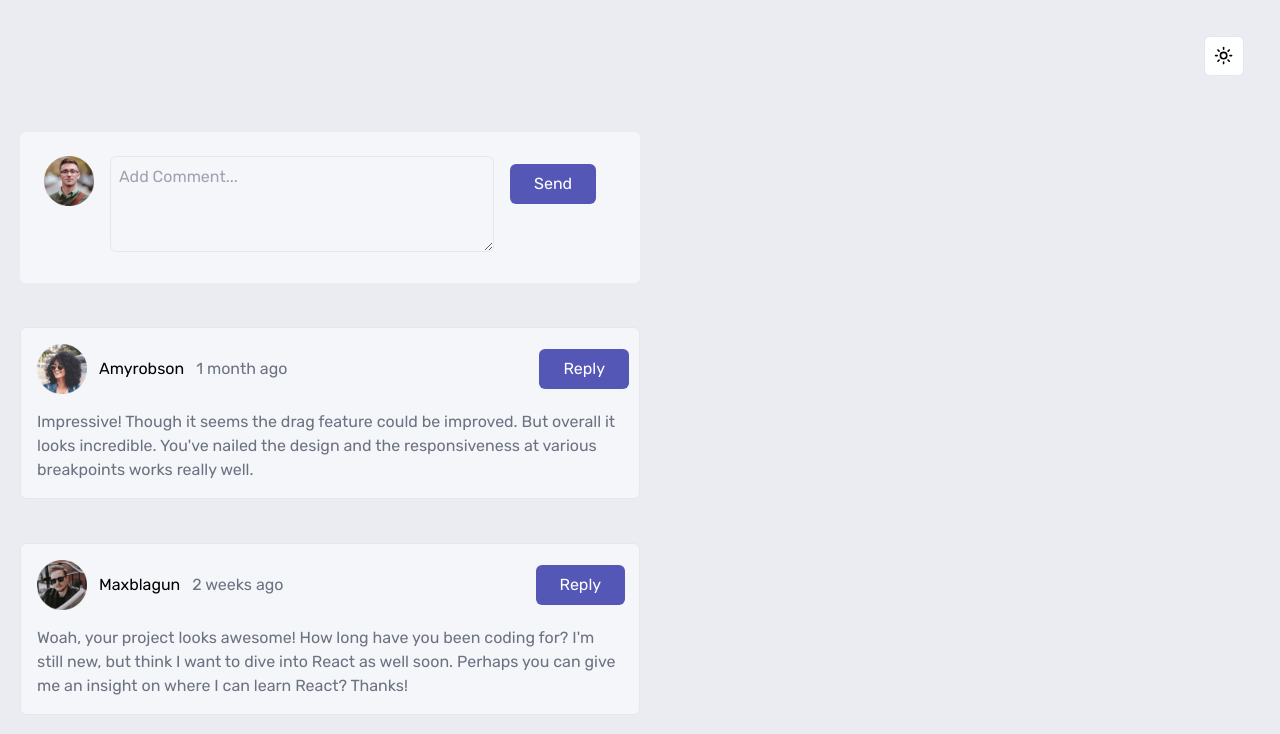
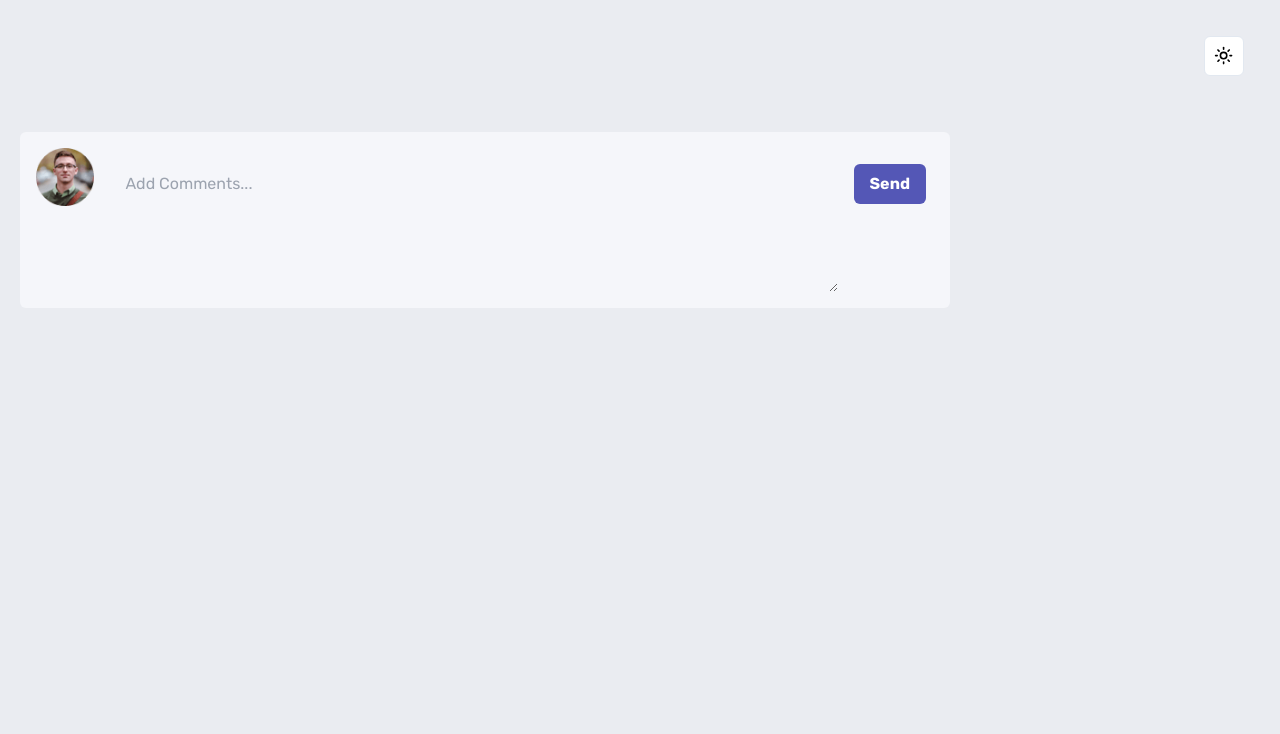
Before and after one commit to Fred-omojole/interactive-comments, a Next.js app: page / in a window 1280 px wide. Shown: the top 734 px of the page. Built offline with nearby package versions, Linux system fonts and the light colour scheme.

Commit message:
ui styling

```diff
--- a/app/(home)/components/Comments.tsx
+++ b/app/(home)/components/Comments.tsx
@@ -1,6 +1,8 @@
-import React, { useRef, useState } from "react";
+import React, { useState } from "react";
 import { Data, Comment, Reply, CurrentUser } from "@/lib/Definition";
 import Image from "next/image";
+
+import Replyy from "./Replyy";
 
 const Comments = () => {
   const [comment, setComment] = useState(Data.comments);
@@ -26,75 +28,49 @@ const Comments = () => {
   };
 
   return (
-    <>
-      <div className="mt-10 lg:w-2/4 bg-[hsl(228,33%,97%)] rounded-md">
-        <div className="flex flex-row gap-4 p-6 mx-auto ">
-          <div>
+    <div className="">
+
+     <div className="p-3 mt-10 bg-[hsl(228,33%,97%)] rounded-md lg:flex lg:gap-2 lg:w-3/4 lg:p-4">
+     <div className=" lg:h-36">
         <Image
+        className="lg:hidden mb-4 lg:m-auto"
           src={Data.currentUser.image.png}
-              alt="image"
+          alt="current user "
           width={50}
           height={50}
         />
+
+<Image
+        className="hidden lg:block"
+          src={Data.currentUser.image.png}
+          alt="current user "
+          width={80}
+          height={60}
+        />
+
+
       </div>
 
-          {/* INPUT AREA FOR CURRENT USER COMMENT  */}
-          <div>
-            <label className="">
+      <label className="w-[1024px] ">
+        {" "}
         <textarea
+          className="w-full p-6 mb-2 h-full bg-[hsl(228,33%,97%)]"
+          placeholder="Add Comments..."
           value={commentBody}
           onChange={(e) => setCommentBody(e.target.value)}
-                placeholder="Add Comment..."
-                className="border-[1px]  md:w-96 p-2 text-gray-500  bg-[hsl(228,33%,97%)] rounded-md h-24"
-              />
-            </label>{" "}
-          </div>
-          {/* SEND BUTTON FOR CURRENT USER COMMENTS */}
-          <div>
-            <button
-              onClick={() => handleComment()}
-              className="moderateBlue lg:mt-2 text-white rounded-md border-none px-6 h-10"
-            >
-              Send
+        ></textarea>
+      </label>
+
+      <div className="p-2 grid place-content-end lg:flex lg:items-start mt-2 mb-4 ">
+        <button onClick={()=> {handleComment()}} className="relative capitalize font-semibold text-white rounded-md moderateBlue  px-6 py-2 lg:px-4 lg:py-2   ">
+          send
         </button>
       </div>
-        </div>
+
+
      </div>
 
-      <div className="mt-10">
-        {comment.map((comment, commentIndex) => (
-          <div className="my-11 " key={commentIndex}>
-            <div className="  w-auto lg:w-1/2 border-[1px]  p-4 h-auto bg-[hsl(228,33%,97%)] rounded-md ">
-              <div className=" ">
-                <div className="flex items-center gap-3 ">
-                  <Image
-                    src={comment.user.image.png}
-                    alt="image"
-                    width={50}
-                    height={50}
-                  />
-                  <h3 className="capitalize">{comment.user.username}</h3>
-                  <p className="text-gray-500">{comment.createdAt}</p>
-
-                  <div className="md:relative md:left-72 lg:left-60">
-                    <button className="   moderateBlue text-white rounded-md border-none px-6 h-10">
-                      Reply
-                    </button>
     </div>
-                </div>
-
-                {/* REPLY BUTTON */}
-                {/* <div className=" flex  mt-4"> */}
-
-                {/* </div> */}
-
-                <div className="mt-4 text-gray-500 ">{comment.content}</div>
-              </div>
-            </div>
-          </div>
-        ))}
-      </div>
-    </>
   );
 };
 
--- a/app/(home)/components/Navbar.tsx
+++ b/app/(home)/components/Navbar.tsx
@@ -4,7 +4,7 @@ import { ModeToggle } from "./modeToggle";
 const Navbar = () => {
   return (
     <nav className="">
-      <ModeToggle />
+    <ModeToggle />
     </nav>
   );
 };
--- /dev/null
+++ b/app/(home)/components/Replyy.tsx
@@ -0,0 +1,21 @@
+"use client";
+import React from "react";
+import { FaReply } from "react-icons/fa";
+import { useState } from "react";
+
+const Replyy = () => {
+  const [reply, setReply] = useState("");
+
+  return (
+    <>
+
+      <button className=" p-6 blue flex justify-center items-center gap-2">
+        <FaReply />
+        <span className="">Reply</span>
+      </button>
+
+    </>
+  );
+};
+
+export default Replyy;
--- a/app/globals.css
+++ b/app/globals.css
@@ -36,3 +36,8 @@ body {
 .white {
   color: hsl(0, 0%, 100%);
 }
+
+
+.blue{
+  color:hsl(238, 40%, 52%)
+}
--- a/package.json
+++ b/package.json
@@ -18,6 +18,7 @@
     "next-themes": "^0.3.0",
     "react": "^18",
     "react-dom": "^18",
+    "react-icons": "^5.2.1",
     "tailwind-merge": "^2.3.0",
     "tailwindcss-animate": "^1.0.7"
   },
```
Also changed, not shown: app/(home)/components/Reply.tsx (deleted), 1 other file (tests, documents, lock files or other folders). Lines whose indentation alone changed are shown as unchanged.
